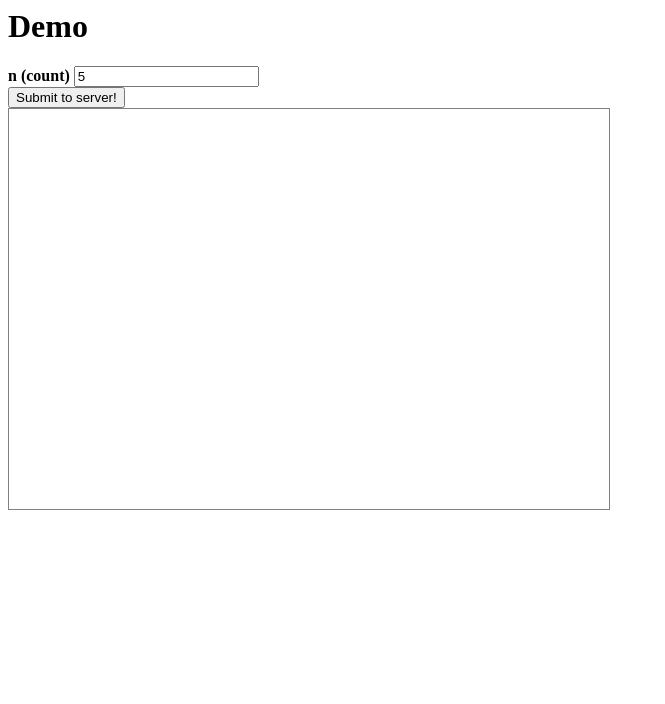
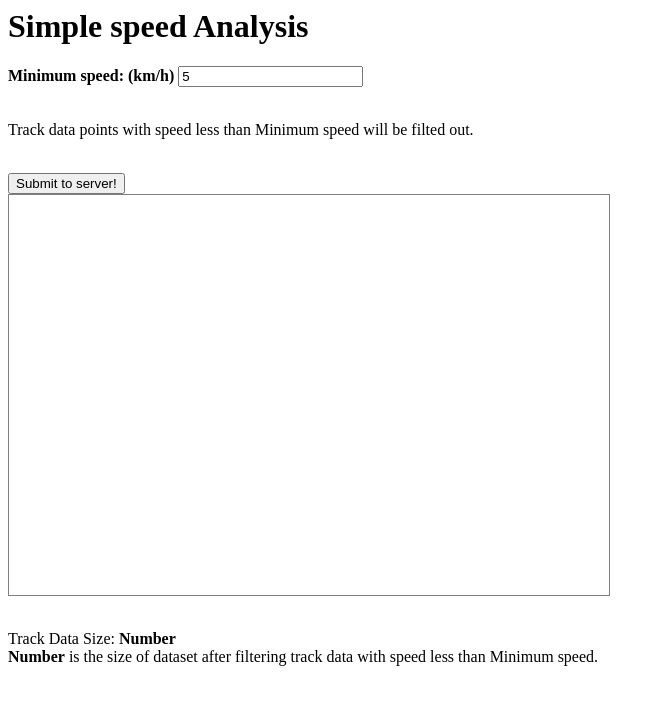
Before and after one commit to zhaoming626/SimpleTrackAnalysis, a plain HTML site: page inst/www/index.html in a window 1280 px wide. Shown: the whole page, without its empty margins (0-665 px from the left). Drawn offline with Linux system fonts and the light colour scheme.

Commit message:
clarify results of the program

```diff
--- a/inst/www/index.html
+++ b/inst/www/index.html
@@ -1,6 +1,6 @@
 <html>
 <head>
-    <title>Demo</title>
+    <title>Simple speed analysis</title>
 
     <!-- Include order: first jquery, then opencpu.js, and then your code -->
     <script src="library/jquery.min.js"></script>
@@ -47,9 +47,10 @@
   </head>
 
   <body style="">
-    <h1>Demo</h1>
+    <h1>Simple speed Analysis</h1>
 
-    <b>n (count) </b> <input type="number" id="nfield" value="5">
+    <b>Minimum speed: (km/h)</b> <input type="number" id="nfield" value="5"><br/><br/>
+	<p>Track data points with speed less than Minimum speed will be filted out.</p>
 
     <br>
     <button id="submitbutton" type="button">Submit to server!</button>
@@ -57,5 +58,6 @@
     <div id="plotdiv"></div>
 
     <br>
-
+    <p>Track Data Size: <b>Number</b> <br/>
+		<b>Number</b> is the size of dataset after filtering track data with speed less than Minimum speed.</p>
 </body></html>
```
